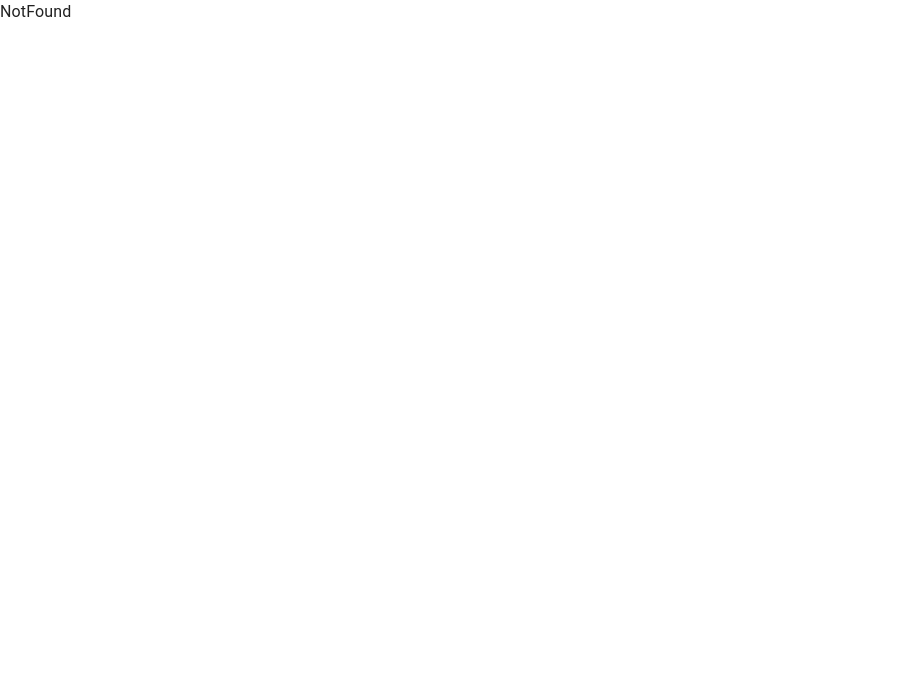
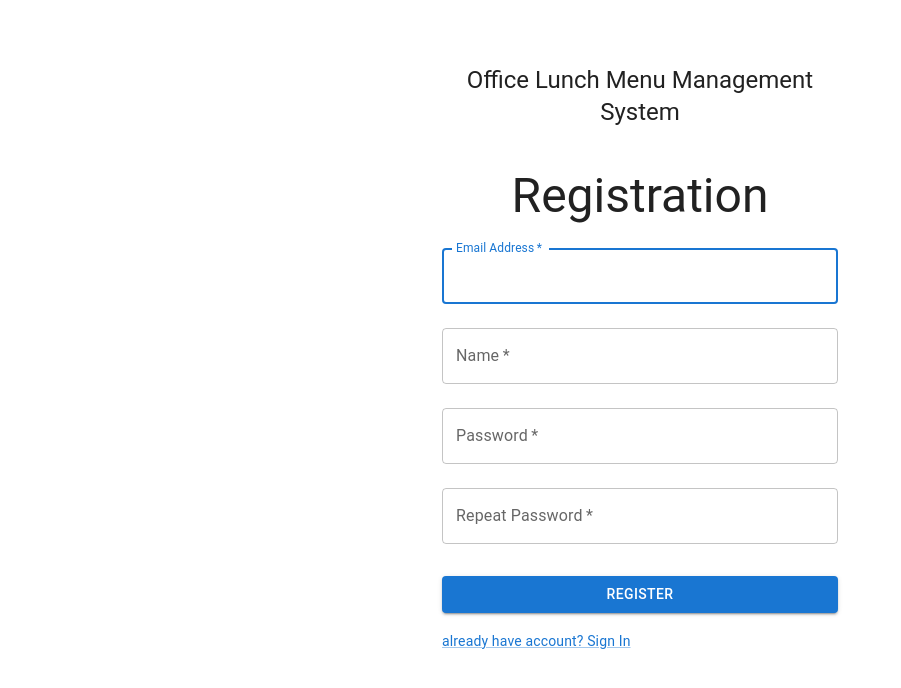
Before and after one commit to heartsantor/office-lunch-menu-management, a React (Create React App) app in the folder client/: page /registration in a window 1280 px wide. Shown: the top 688 px of the page, without its empty margins (0-901 px from the left). Built offline with nearby package versions, Linux system fonts and the light colour scheme.

Commit message:
feat: registration employee

```diff
--- a/client/src/App.tsx
+++ b/client/src/App.tsx
@@ -12,6 +12,7 @@ import ProtectedRoute from "./layouts/ProtectedRoute";
 import PublicRoute from "./layouts/PublicRoute";
 
 import Login from "./pages/Login";
+import Registration from "./pages/Registration";
 import Dashboard from "./pages/Dashboard";
 import CreateItem from "./pages/CreateItem";
 import ChoiceList from "./pages/ChoiceList";
@@ -26,6 +27,14 @@ const App = () => {
       component: (
         <PublicRoute>
           <Login />
+        </PublicRoute>
+      ),
+    },
+    {
+      path: "/registration",
+      component: (
+        <PublicRoute>
+          <Registration />
         </PublicRoute>
       ),
     },
--- a/client/src/components/CreateForm.tsx
+++ b/client/src/components/CreateForm.tsx
@@ -94,7 +94,7 @@ const CreateForm: React.FC<FoodFormProps> = ({ categories }) => {
           </Box>
           <Box sx={{ width: "100%" }}>
             <FormControl variant="outlined" fullWidth>
-              <InputLabel id="category-label">Category</InputLabel>
+              <InputLabel id="category-label">Set Menu</InputLabel>
               <Select
                 labelId="category-label"
                 value={category}
--- a/client/src/components/NotFound.tsx
+++ b/client/src/components/NotFound.tsx
@@ -1,9 +1,5 @@
-import React from 'react'
+const NotFound = () => {
+  return <div>NotFound</div>;
+};
 
-const NotFound = () => {
-  return (
-    <div>NotFound</div>
-  )
-}
-
-export default NotFound
+export default NotFound;
--- a/client/src/pages/ChoiceList.tsx
+++ b/client/src/pages/ChoiceList.tsx
@@ -1,4 +1,4 @@
-import React, { useEffect } from "react";
+import { useEffect } from "react";
 import { toastAlert } from "../utils/AppHelpers";
 import { size } from "lodash";
 import { Navigate } from "react-router-dom";
@@ -23,7 +23,6 @@ const ChoiceList = () => {
     isError,
     error,
   } = useGetEmployeeChoiceListQuery({});
-  console.log("🚀 ~ Dashboard ~ choiceList:", choiceList);
 
   // Type guard functions
   function isFetchBaseQueryError(error: any): error is FetchBaseQueryError {
--- a/client/src/pages/Dashboard.tsx
+++ b/client/src/pages/Dashboard.tsx
@@ -1,6 +1,6 @@
-import React, { useEffect } from "react";
+import { useEffect } from "react";
 import { size } from "lodash";
-import { useDispatch, useSelector } from "react-redux";
+import { useSelector } from "react-redux";
 
 import Box from "@mui/material/Box";
 import Typography from "@mui/material/Typography";
@@ -21,12 +21,7 @@ import { RootState } from "../utils/types";
 
 const Dashboard = () => {
   const { user } = useSelector((state: RootState) => state.auth);
-  const {
-    data: allMenuData,
-    isLoading,
-    isError,
-    error,
-  } = useGetAllMenuQuery({});
+  const { data: allMenuData, isLoading } = useGetAllMenuQuery({});
   const { data: employeeTodayData, isLoading: employeeIsLoading } =
     useGetEmployeeTodayMenuQuery(user?.id);
 
@@ -109,7 +104,20 @@ const Dashboard = () => {
             />
           );
         }
-        return <div>no found</div>;
+        return (
+          <Box
+            sx={{
+              display: "flex",
+              flexDirection: "column",
+              alignContent: "center",
+              justifyContent: "center",
+              textAlign: "center",
+              py: 4,
+            }}
+          >
+            <Typography variant="h5">Today No Lunch Menu</Typography>
+          </Box>
+        );
       })()}
 
       {user?.role === "admin" ? (
@@ -127,7 +135,20 @@ const Dashboard = () => {
                 />
               );
             }
-            return <div>no found</div>;
+            return (
+              <Box
+                sx={{
+                  display: "flex",
+                  flexDirection: "column",
+                  alignContent: "center",
+                  justifyContent: "center",
+                  textAlign: "center",
+                  py: 4,
+                }}
+              >
+                <Typography variant="h5">No Lunch Menu</Typography>
+              </Box>
+            );
           })()}
         </>
       ) : null}
--- a/client/src/pages/Login.tsx
+++ b/client/src/pages/Login.tsx
@@ -1,14 +1,17 @@
 import React, { useState } from "react";
-import { useNavigate } from "react-router-dom";
+import { Link as RoutLink, useNavigate } from "react-router-dom";
 import { size } from "lodash";
 import { toastAlert } from "../utils/AppHelpers";
 import { useDispatch } from "react-redux";
 
+import Grid from "@mui/material/Grid";
+import Link from "@mui/material/Link";
 import Button from "@mui/material/Button";
 import TextField from "@mui/material/TextField";
 import Box from "@mui/material/Box";
 import Typography from "@mui/material/Typography";
 import Container from "@mui/material/Container";
+import Paper from "@mui/material/Paper";
 
 import { useLoginMutation } from "../store/features/auth/authApi";
 import { userLoggedIn } from "../store/features/auth/authSlice";
@@ -147,6 +150,37 @@ export default function Login() {
               {isLoading ? "Authenticating..." : "Sign in"}
             </Button>
           </Box>
+          <Grid container>
+            <Grid item>
+              <Link to="/registration" component={RoutLink} variant="body2">
+                already have account? Sign In
+              </Link>
+            </Grid>
+          </Grid>
+        </Box>
+        <Box component={Paper} sx={{ background: "#EBEBEB99", mb: 4 }}>
+          <p>
+            <strong>admin</strong>
+          </p>
+          <pre>
+            <code>
+              email:- admin@admin.com <br />
+              password:- adminpassword
+            </code>
+          </pre>
+          <p>
+            <strong>employee</strong>
+          </p>
+          <pre>
+            <code>
+              email:- employee6@admin.com <br />
+              password:- adminpassword
+              <br />
+              <br />
+              email:-employee7@admin.com <br />
+              password:- adminpassword
+            </code>
+          </pre>
         </Box>
       </Container>
     </>
--- a/client/src/pages/Registration.tsx
+++ b/client/src/pages/Registration.tsx
@@ -1,32 +1,41 @@
-import React, { useState } from "react";
-import { useNavigate } from "react-router-dom";
+import React, { useState, ChangeEvent, FormEvent } from "react";
+import { Link as RoutLink, useNavigate } from "react-router-dom";
 import { toastAlert } from "../utils/AppHelpers";
 import { useDispatch } from "react-redux";
-
+import Grid from "@mui/material/Grid";
+import Link from "@mui/material/Link";
 import Button from "@mui/material/Button";
 import TextField from "@mui/material/TextField";
 import Box from "@mui/material/Box";
 import Typography from "@mui/material/Typography";
 import Container from "@mui/material/Container";
 
-import { useLoginMutation } from "../store/features/auth/authApi";
+import { useRegistrationMutation } from "../store/features/auth/authApi";
 import { userLoggedIn } from "../store/features/auth/authSlice";
-const Registration = () => {
-  const [login, { isLoading }] = useLoginMutation();
+
+const Registration: React.FC = () => {
+  const [register, { isLoading }] = useRegistrationMutation();
   const dispatch = useDispatch();
   const navigate = useNavigate();
 
-  const [email, setEmail] = useState("");
-  const [password, setPassword] = useState("");
-  const [emailError, setEmailError] = useState("");
-  const [passwordError, setPasswordError] = useState("");
+  const [email, setEmail] = useState<string>("");
+  const [name, setName] = useState<string>("");
+  const [password, setPassword] = useState<string>("");
+  const [repeatPassword, setRepeatPassword] = useState<string>("");
 
-  const handleSubmit = (event: any) => {
+  const [emailError, setEmailError] = useState<string>("");
+  const [nameError, setNameError] = useState<string>("");
+  const [passwordError, setPasswordError] = useState<string>("");
+  const [repeatPasswordError, setRepeatPasswordError] = useState<string>("");
+
+  const handleSubmit = (event: FormEvent<HTMLFormElement>) => {
     event.preventDefault();
 
     // Reset validation messages
     setEmailError("");
+    setNameError("");
     setPasswordError("");
+    setRepeatPasswordError("");
 
     let isValid = true;
 
@@ -39,6 +48,12 @@ const Registration = () => {
       isValid = false;
     }
 
+    // Name validation
+    if (!name) {
+      setNameError("Name is required.");
+      isValid = false;
+    }
+
     // Password validation
     if (!password) {
       setPasswordError("Password is required.");
@@ -48,42 +63,45 @@ const Registration = () => {
       isValid = false;
     }
 
+    // Repeat Password validation
+    if (!repeatPassword) {
+      setRepeatPasswordError("Repeat password is required.");
+      isValid = false;
+    } else if (password !== repeatPassword) {
+      setRepeatPasswordError("Passwords do not match.");
+      isValid = false;
+    }
+
     if (!isValid) {
       return;
     }
 
     const mutationData = {
       email,
+      name,
       password,
+      role: "employee",
     };
 
-    login(mutationData)
+    register(mutationData)
       .unwrap()
-      .then((payload) => {
-        console.log("🚀 ~ .then ~ payload:", payload);
+      .then((payload: any) => {
         const { accessToken, user } = payload || {};
         const result = {
           accessToken,
           user,
         };
-        if (user?.role !== "admin") {
-          toastAlert("success", "Hi Admin!");
-        }
-        if (user?.role !== "employee") {
         toastAlert("success", `Hi ${user?.name}!`);
-        }
         localStorage.setItem("auth", JSON.stringify(result));
         dispatch(userLoggedIn(result));
         navigate("/dashboard");
       })
-      .catch((err) => {
-        console.log("🚀 ~ handleSubmit ~ err:", err);
+      .catch((err: any) => {
         toastAlert("error", err?.data?.error || err?.error);
       });
   };
 
   return (
-    <>
     <Container component="main" maxWidth="xs">
       <Box
         sx={{
@@ -97,14 +115,9 @@ const Registration = () => {
           Office Lunch Menu Management System
         </Typography>
         <Typography component="h1" variant="h3" sx={{ mt: 5 }}>
-            Sign in
+          Registration
         </Typography>
-          <Box
-            component="form"
-            onSubmit={handleSubmit}
-            noValidate
-            sx={{ mt: 1 }}
-          >
+        <Box component="form" onSubmit={handleSubmit} noValidate sx={{ mt: 1 }}>
           <TextField
             margin="normal"
             required
@@ -115,9 +128,26 @@ const Registration = () => {
             autoComplete="email"
             autoFocus
             value={email}
-              onChange={(e) => setEmail(e.target.value)}
+            onChange={(e: ChangeEvent<HTMLInputElement>) =>
+              setEmail(e.target.value)
+            }
             error={!!emailError}
             helperText={emailError}
+          />
+          <TextField
+            margin="normal"
+            required
+            fullWidth
+            id="name"
+            label="Name"
+            name="name"
+            autoComplete="name"
+            value={name}
+            onChange={(e: ChangeEvent<HTMLInputElement>) =>
+              setName(e.target.value)
+            }
+            error={!!nameError}
+            helperText={nameError}
           />
           <TextField
             margin="normal"
@@ -129,9 +159,27 @@ const Registration = () => {
             id="password"
             autoComplete="current-password"
             value={password}
-              onChange={(e) => setPassword(e.target.value)}
+            onChange={(e: ChangeEvent<HTMLInputElement>) =>
+              setPassword(e.target.value)
+            }
             error={!!passwordError}
             helperText={passwordError}
+          />
+          <TextField
+            margin="normal"
+            required
+            fullWidth
+            name="repeatPassword"
+            label="Repeat Password"
+            type="password"
+            id="repeatPassword"
+            autoComplete="repeat-password"
+            value={repeatPassword}
+            onChange={(e: ChangeEvent<HTMLInputElement>) =>
+              setRepeatPassword(e.target.value)
+            }
+            error={!!repeatPasswordError}
+            helperText={repeatPasswordError}
           />
           <Button
             disabled={isLoading}
@@ -140,12 +188,18 @@ const Registration = () => {
             variant="contained"
             sx={{ mt: 3, mb: 2 }}
           >
-              {isLoading ? "Authenticating..." : "Sign in"}
+            {isLoading ? "Registering..." : "Register"}
           </Button>
         </Box>
+        <Grid container>
+          <Grid item>
+            <Link to="/" component={RoutLink} variant="body2">
+              already have account? Sign In
+            </Link>
+          </Grid>
+        </Grid>
       </Box>
     </Container>
-    </>
   );
 };
 
--- a/client/src/store/features/auth/authApi.ts
+++ b/client/src/store/features/auth/authApi.ts
@@ -9,7 +9,14 @@ export const authApi = apiSlice.injectEndpoints({
         body: data,
       }),
     }),
+    registration: builder.mutation({
+      query: (data) => ({
+        url: "/auth/register",
+        method: "POST",
+        body: data,
+      }),
+    }),
   }),
 });
 
-export const { useLoginMutation } = authApi;
+export const { useLoginMutation, useRegistrationMutation } = authApi;
```
Also changed, not shown: client/src/components/LunchBanner.tsx (deleted, +0 -9 lines), client/src/components/MyLunch.tsx (+2 -10 lines), client/src/components/NavBar.tsx (+7 -5 lines), client/src/pages/CreateItem.tsx (+7 -2 lines). Lines whose indentation alone changed are shown as unchanged.
